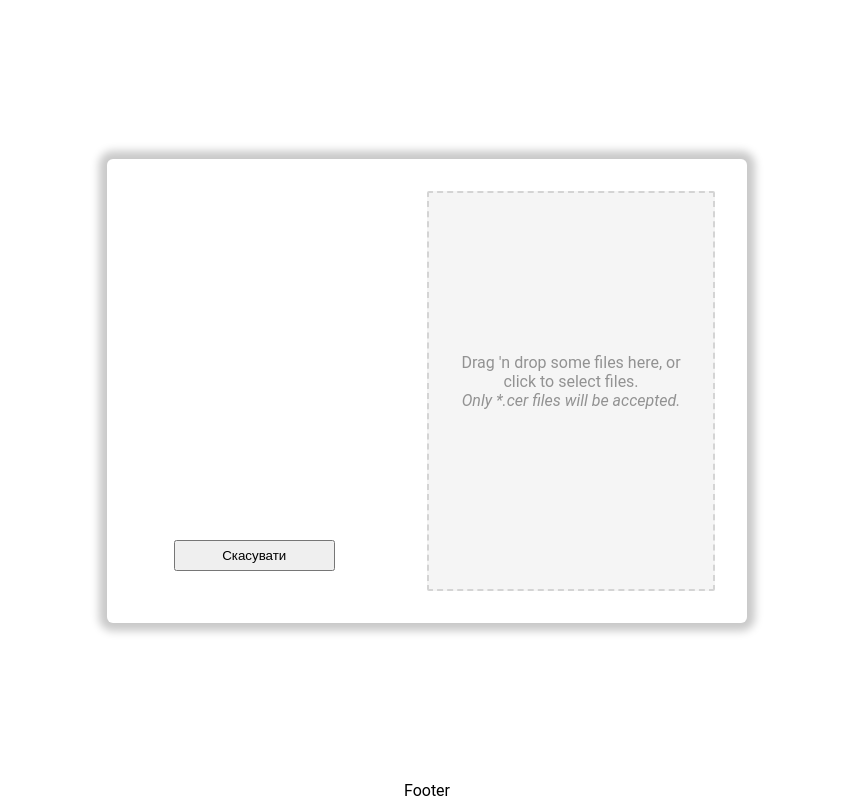
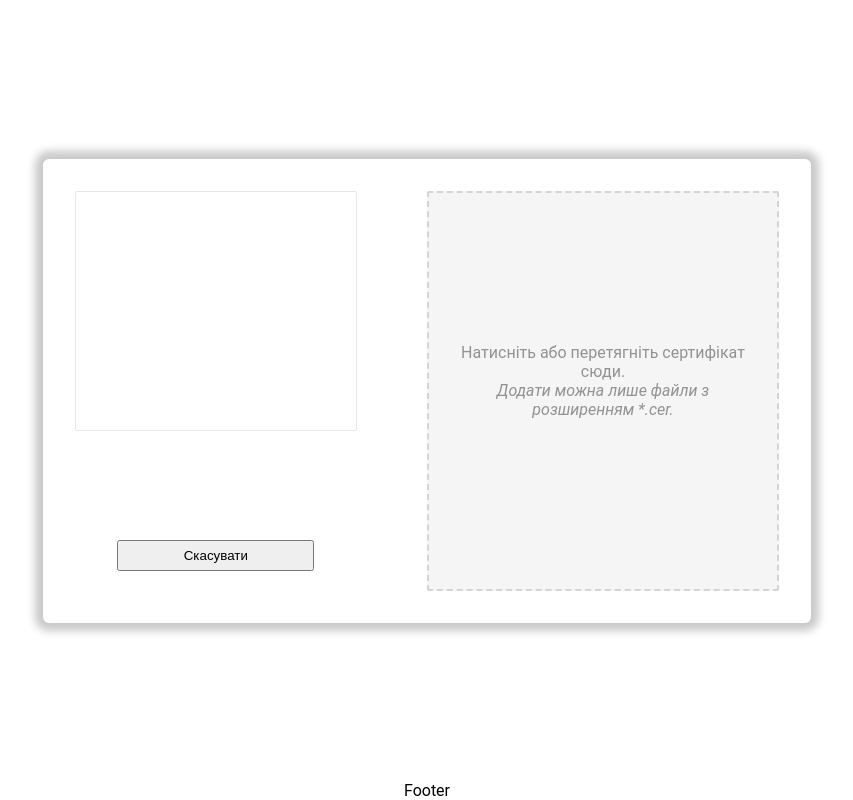
Before and after one commit to pavsoldatov/x509-dropzone-test, a React (Create React App) app: page / in a window 1280 px wide. Shown: the whole page, without its empty margins (213-1066 px from the left). Built offline with nearby package versions, Linux system fonts and the light colour scheme.

Commit message:
Fix stuttering width, add-state now changes when option is selected

```diff
--- a/src/components/CertificateList.module.css
+++ b/src/components/CertificateList.module.css
@@ -5,6 +5,10 @@
   box-shadow: none;
   border: none;
   background: none;
+
+  padding: 2px;
+  padding-right: 0;
+  border: 1px #e7e7e7 solid;
 }
 
 .select::-webkit-scrollbar {
@@ -22,9 +26,9 @@
 .select > option {
   display: flex;
   align-items: center;
+  justify-content: space-between;
   min-height: 2em;
-  max-width: inherit;
-  padding-right: 1.5rem;
+  padding-right: 2rem;
   padding-left: 4px;
   overflow: hidden;
   white-space: normal;
--- a/src/components/CertificatesList.js
+++ b/src/components/CertificatesList.js
@@ -1,16 +1,25 @@
 import styles from "./CertificateList.module.css";
 
-const CertificateList = ({ commonNames, payload, ...props }) => {
-  const mappedCNs = payload.map((payloadItem) => {
+const CertificateList = ({ payload, ...props }) => {
+  const commonNames = payload.map((payloadItem) => {
     const key = payloadItem.serialNumber;
     const subjectCommonName = payloadItem.subjectCN;
 
-    return <option key={key}>{subjectCommonName}</option>;
+    const handleClick = () => {
+      props.onAddClick(false);
+      props.onLiftUpListItem(payloadItem);
+    };
+
+    return (
+      <option onClick={handleClick} key={key}>
+        {subjectCommonName}
+      </option>
+    );
   });
 
   return (
     <select className={styles.select} size="2">
-      {mappedCNs}
+      {commonNames}
     </select>
   );
 };
--- a/src/components/Layout/CardContent.js
+++ b/src/components/Layout/CardContent.js
@@ -8,19 +8,29 @@ import { useState } from "react";
 
 const CardContent = (props) => {
   const [addIsActive, setAddIsActive] = useState(true);
-  const toggleAddButton = () => setAddIsActive((prevState) => !prevState);
 
   const [payload, setPayload] = useState([]);
   const getPayload = (payload) => setPayload(payload);
 
+  const [selectedItem, setSelectedItem] = useState();
+  const getSelectedListItem = (listItem) => setSelectedItem(listItem);
+
   return (
     <section className={styles.CardContent}>
       <Aside
-        onAddClick={toggleAddButton}
+        onAddClick={setAddIsActive}
         addIsActive={addIsActive}
         payload={payload}
+        onLiftUpListItem={getSelectedListItem}
       />
-      {addIsActive ? <Dropzone onSetPayload={getPayload} /> : <Output />}
+      {addIsActive ? (
+        <Dropzone onSetPayload={getPayload} />
+      ) : (
+        <Output
+          selectedItem={selectedItem}
+          addIsActive={addIsActive}
+        />
+      )}
     </section>
   );
 };
--- a/src/components/UI/AddButton.js
+++ b/src/components/UI/AddButton.js
@@ -1,14 +1,18 @@
 import styles from "./AddButton.module.css";
 
 const AddButton = (props) => {
+  const handleClick = () => {
+    props.onAddClick((prevState) => !prevState);
+  };
+
   return (
     <>
       {props.addIsActive ? (
-        <button onClick={props.onAddClick} className={styles.AddButton}>
+        <button onClick={handleClick} className={styles.AddButton}>
           Скасувати
         </button>
       ) : (
-        <button onClick={props.onAddClick} className={styles.AddButton}>
+        <button onClick={handleClick} className={styles.AddButton}>
           Додати
         </button>
       )}
--- a/src/components/UI/Aside.js
+++ b/src/components/UI/Aside.js
@@ -15,12 +15,19 @@ const Aside = (props) => {
       "O=Фізична особа - підприємець Таксер Тест Тестович, OU=Фізична особа - підприємець, T=фізична особа - підприємець, CN=Таксер Тест Тестович, SN=Таксер, G=Тест Тестович, 2.5.4.5=4802, C=UA, L=Київ";
       "O=Тест, OU=Тест, T=Директор, CN=Тестувальник Tellipse 1111, SN=Тестувальник, G=Tellipse 1111, 2.5.4.5=579, C=UA, L=Київ"; */
 
-
+  const liftUpListItem = (listItem) => props.onLiftUpListItem(listItem);
 
   return (
     <aside className={styles.Aside}>
-      <CertificateList commonNames={props.commonNames} payload={props.payload} />
-      <AddButton addIsActive={props.addIsActive} onAddClick={props.onAddClick}/>
+      <CertificateList
+        payload={props.payload}
+        onLiftUpListItem={liftUpListItem}
+        onAddClick={props.onAddClick}
+      />
+      <AddButton
+        addIsActive={props.addIsActive}
+        onAddClick={props.onAddClick}
+      />
     </aside>
   );
 };
--- a/src/components/UI/Aside.module.css
+++ b/src/components/UI/Aside.module.css
@@ -4,3 +4,7 @@
   justify-content: space-between;
   width: 40%;
 }
+
+.Aside > select {
+  font-size: 1rem;
+}
--- a/src/components/UI/Card.module.css
+++ b/src/components/UI/Card.module.css
@@ -1,5 +1,6 @@
 .Card {
-  min-width: 50%;
+  min-width: 60%;
+  max-width: min-content;
 
   background-color: white;
   padding: 2rem;
--- a/src/components/UI/Dropzone.js
+++ b/src/components/UI/Dropzone.js
@@ -46,14 +46,9 @@ const Dropzone = ({ onSetPayload }) => {
         });
       });
 
-      Promise.all(promises).then(
-        (resultArr) => {
-          onSetPayload(resultArr);
-        },
-        (error) => {
-          // console.log(error)
-        }
-      );
+      Promise.all(promises).then((resultArr) => {
+        onSetPayload(resultArr);
+      });
     },
     [onSetPayload]
   );
@@ -68,9 +63,9 @@ const Dropzone = ({ onSetPayload }) => {
 
   const fileRejectionItems = fileRejections.map(({ file, errors }) => (
     <label key={file.path}>
-      <strong>{file.path} is rejected.</strong>
-      {errors.map((e) => (
-        <p key={e.code}>{e.message}</p>
+      <strong>{file.path} відхилено.</strong>
+      {errors.map((er) => (
+        <p key={er.code}>Файл повинен мати розширення *.cer.</p>
       ))}
     </label>
   ));
@@ -78,8 +73,8 @@ const Dropzone = ({ onSetPayload }) => {
   return (
     <div {...getRootProps({ className: styles.Dropzone })}>
       <input {...getInputProps()} />
-      <p>Drag 'n drop some files here, or click to select files.</p>
-      <em>Only *.cer files will be accepted.</em>
+      <p>Натисніть або перетягніть сертифікат сюди.</p>
+      <em>Додати можна лише файли з розширенням *.cer.</em>
       <br />
       {fileRejectionItems}
     </div>
--- a/src/components/UI/Dropzone.module.css
+++ b/src/components/UI/Dropzone.module.css
@@ -5,6 +5,8 @@
   align-items: center;
   justify-content: center;
   text-align: center;
+
+  padding: 0 1.4rem;
 
   background-color: #f5f5f5;
   border: 2px dashed #d4d4d4;
@@ -17,7 +19,3 @@
 .Dropzone:focus {
   border-color: #2196f3;
 }
-
-.Dropzone > p {
-  padding: 0 1rem;
-}
--- a/src/components/UI/Output.js
+++ b/src/components/UI/Output.js
@@ -1,11 +1,32 @@
-import styles from './Output.module.css';
+import styles from "./Output.module.css";
 
-const Output = (props) => {
+const Output = ({ selectedItem, addIsActive, ...props }) => {
+  console.log(selectedItem);
 
-    return (
-        <output className={styles.Output}>This is output</output>
-    )
-}
+  return (
+    <output className={styles.Output}>
+      {selectedItem ? (
+        <ul>
+          <li>
+            <strong>Реквізити підписувача: </strong>{selectedItem.subjectCN}
+          </li>
+          <li>
+            <strong>Найменування Центру: </strong>{selectedItem.issuerCN}
+          </li>
+          <li>
+            <strong>Дата початку чинності: </strong>
+            {selectedItem.validFrom.toLocaleDateString("uk-UA")}
+          </li>
+          <li>
+            <strong>Дата закінчення чинності: </strong>
+            {selectedItem.validTill.toLocaleDateString("uk-UA")}
+          </li>
+        </ul>
+      ) : (
+        <em>Сертифікат не вибрано.</em>
+      )}
+    </output>
+  );
+};
 
-
-export default Output
+export default Output;
--- a/src/components/UI/Output.module.css
+++ b/src/components/UI/Output.module.css
@@ -1,5 +1,10 @@
 .Output {
-    border: 1px solid #333;
-    flex: 1;
-    display: flex;
+  border: 1px solid #333;
+  flex: 1;
+  display: flex;
+  padding: 2px 4px;
 }
+
+.Output > ul {
+  list-style-type: none;
+}
```
